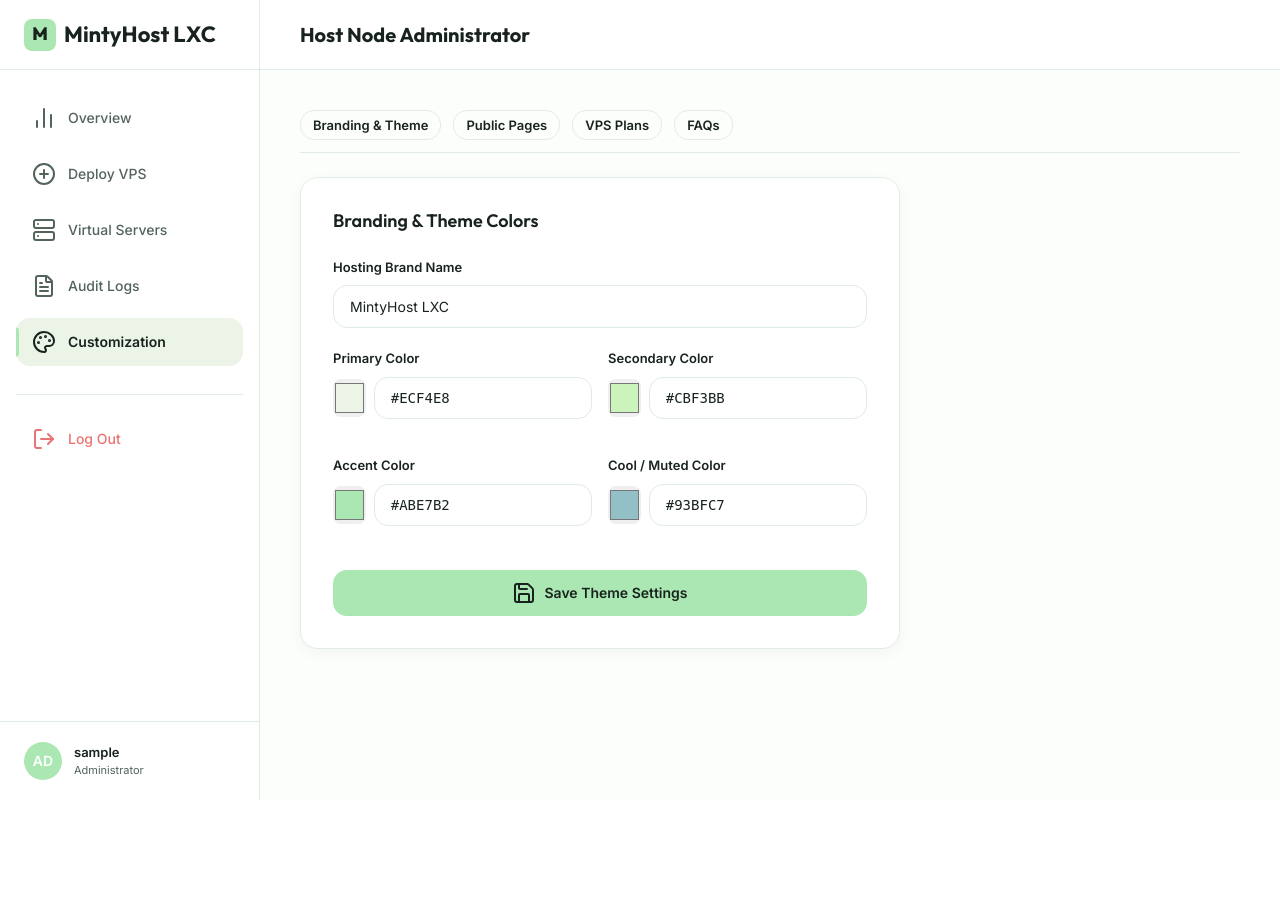
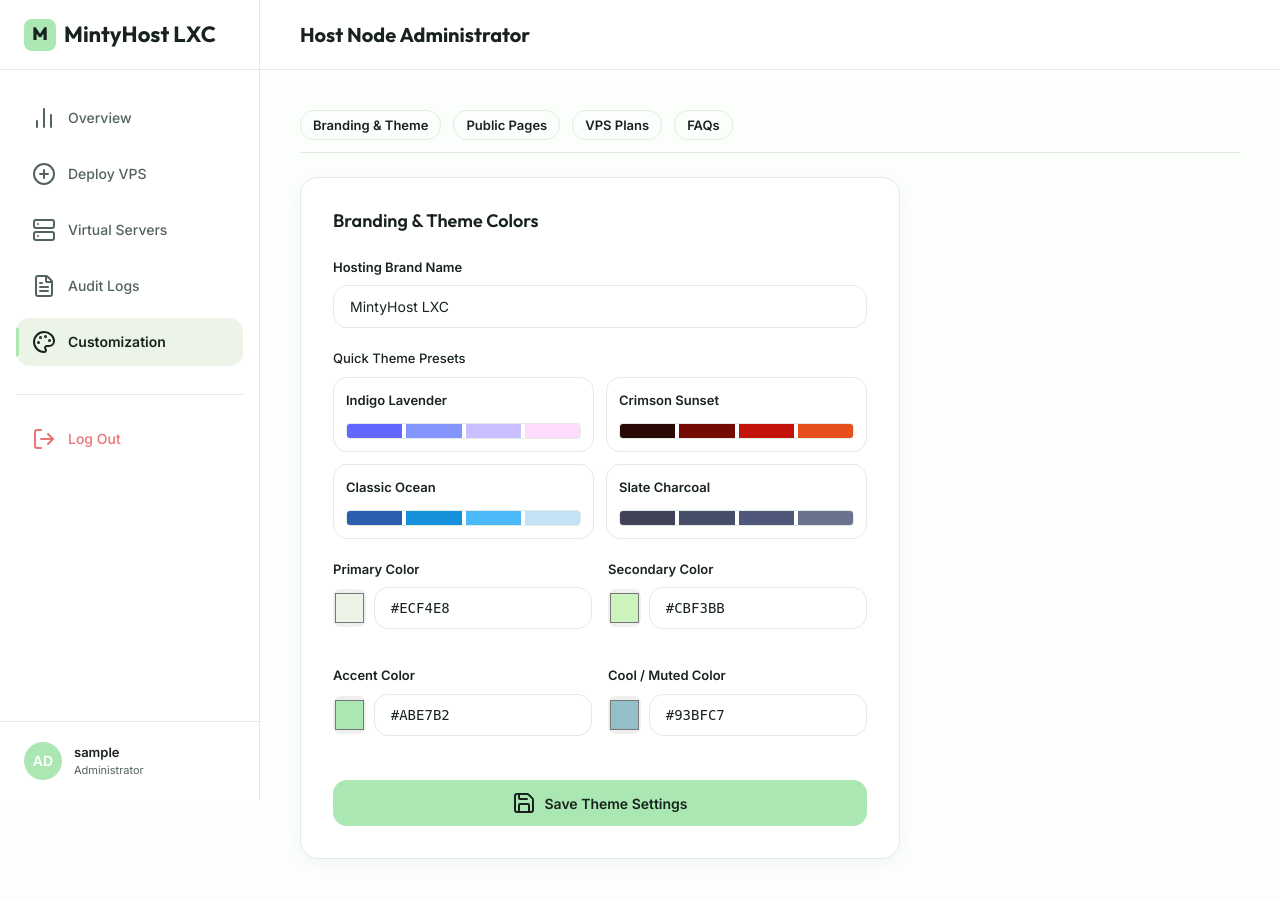
Before and after one commit to xAyan55/pilot, a Flask app: page /admin in a window 1280 px wide, after a click on "Customization". Before the commit the page ends 800 px from the top, so only its background shows below. Run offline with Flask 3, Linux system fonts and the light colour scheme; the visitor is signed in with stand-in values (Sample User, id 1); data comes from the database, SQL or seed files in the repository; data that the repository does not hold is empty.

Commit message:
Add color presets selection panel and syncing logic to admin branding settings

```diff
--- a/static/js/admin.js
+++ b/static/js/admin.js
@@ -92,6 +92,70 @@ document.addEventListener('DOMContentLoaded', () => {
       });
     }
   });
+
+  // 3b. Bind Theme Presets
+  const presetCards = document.querySelectorAll('.theme-preset-card');
+  if (presetCards.length > 0) {
+    function highlightActivePreset() {
+      const currentPrimary = document.getElementById('brandColorPrimaryText')?.value?.toUpperCase();
+      const currentSecondary = document.getElementById('brandColorSecondaryText')?.value?.toUpperCase();
+      const currentAccent = document.getElementById('brandColorAccentText')?.value?.toUpperCase();
+      const currentCool = document.getElementById('brandColorCoolText')?.value?.toUpperCase();
+
+      presetCards.forEach(card => {
+        const primary = card.getAttribute('data-primary')?.toUpperCase();
+        const secondary = card.getAttribute('data-secondary')?.toUpperCase();
+        const accent = card.getAttribute('data-accent')?.toUpperCase();
+        const cool = card.getAttribute('data-cool')?.toUpperCase();
+
+        if (currentPrimary === primary &&
+            currentSecondary === secondary &&
+            currentAccent === accent &&
+            currentCool === cool) {
+          card.classList.add('active');
+        } else {
+          card.classList.remove('active');
+        }
+      });
+    }
+
+    presetCards.forEach(card => {
+      card.addEventListener('click', () => {
+        const primary = card.getAttribute('data-primary');
+        const secondary = card.getAttribute('data-secondary');
+        const accent = card.getAttribute('data-accent');
+        const cool = card.getAttribute('data-cool');
+
+        const colorMapping = {
+          Primary: primary,
+          Secondary: secondary,
+          Accent: accent,
+          Cool: cool
+        };
+
+        for (const [name, color] of Object.entries(colorMapping)) {
+          const picker = document.getElementById(`brandColor${name}`);
+          const text = document.getElementById(`brandColor${name}Text`);
+          if (picker && text && color) {
+            picker.value = color;
+            text.value = color.toUpperCase();
+          }
+        }
+        highlightActivePreset();
+      });
+    });
+
+    // Run active highlight on page load
+    highlightActivePreset();
+
+    // Listen to changes to dynamically update preset highlight state
+    ['Primary', 'Secondary', 'Accent', 'Cool'].forEach(colorName => {
+      const picker = document.getElementById(`brandColor${colorName}`);
+      const text = document.getElementById(`brandColor${colorName}Text`);
+      if (picker) picker.addEventListener('input', highlightActivePreset);
+      if (text) text.addEventListener('input', highlightActivePreset);
+    });
+  }
 
   // Mobile Sidebar Toggle
   const dbToggle = document.querySelector('.db-menu-toggle');
--- a/templates/admin.html
+++ b/templates/admin.html
@@ -14,6 +14,32 @@
       --color-secondary: {{ settings.get('color_secondary', '#CBF3BB') }};
       --color-accent: {{ settings.get('color_accent', '#ABE7B2') }};
       --color-cool: {{ settings.get('color_cool', '#93BFC7') }};
+    }
+
+    .theme-preset-card {
+      position: relative;
+      border: 1px solid var(--color-border);
+      padding: 12px;
+      border-radius: var(--radius-md);
+      cursor: pointer;
+      display: flex;
+      flex-direction: column;
+      gap: 8px;
+      transition: var(--transition-smooth);
+      background: rgba(255, 255, 255, 0.4);
+    }
+
+    .theme-preset-card:hover {
+      transform: translateY(-2px);
+      border-color: var(--color-accent);
+      box-shadow: 0 4px 12px var(--color-shadow);
+      background: rgba(255, 255, 255, 0.8);
+    }
+
+    .theme-preset-card.active {
+      border-color: var(--color-accent);
+      background: rgba(255, 255, 255, 0.9);
+      box-shadow: 0 0 0 2px var(--color-accent);
     }
   </style>
 </head>
@@ -324,6 +350,54 @@
                   <label for="brandSiteName">Hosting Brand Name</label>
                   <input type="text" id="brandSiteName" class="form-input" value="{{ settings.get('site_name', 'MintyHost LXC') }}" required>
                 </div>
+
+                <div class="form-group" style="margin-top: 16px; margin-bottom: 20px;">
+                  <label style="display: block; margin-bottom: 8px; font-weight: 500; color: var(--color-text-main);">Quick Theme Presets</label>
+                  <div class="theme-presets-grid" style="display: grid; grid-template-columns: 1fr 1fr; gap: 12px;">
+
+                    <div class="theme-preset-card" data-primary="#6367FF" data-secondary="#8494FF" data-accent="#C9BEFF" data-cool="#FFDBFD">
+                      <div style="font-size: 13px; font-weight: 600; color: var(--color-text-main);">Indigo Lavender</div>
+                      <div style="display: flex; gap: 4px; height: 16px; border-radius: 4px; overflow: hidden; border: 1px solid var(--color-border); margin-top: 4px;">
+                        <div style="flex: 1; background-color: #6367FF;" title="Primary: #6367FF"></div>
+                        <div style="flex: 1; background-color: #8494FF;" title="Secondary: #8494FF"></div>
+                        <div style="flex: 1; background-color: #C9BEFF;" title="Accent: #C9BEFF"></div>
+                        <div style="flex: 1; background-color: #FFDBFD;" title="Cool: #FFDBFD"></div>
+                      </div>
+                    </div>
+
+                    <div class="theme-preset-card" data-primary="#280905" data-secondary="#740A03" data-accent="#C3110C" data-cool="#E6501B">
+                      <div style="font-size: 13px; font-weight: 600; color: var(--color-text-main);">Crimson Sunset</div>
+                      <div style="display: flex; gap: 4px; height: 16px; border-radius: 4px; overflow: hidden; border: 1px solid var(--color-border); margin-top: 4px;">
+                        <div style="flex: 1; background-color: #280905;" title="Primary: #280905"></div>
+                        <div style="flex: 1; background-color: #740A03;" title="Secondary: #740A03"></div>
+                        <div style="flex: 1; background-color: #C3110C;" title="Accent: #C3110C"></div>
+                        <div style="flex: 1; background-color: #E6501B;" title="Cool: #E6501B"></div>
+                      </div>
+                    </div>
+
+                    <div class="theme-preset-card" data-primary="#2C5EAD" data-secondary="#1591DC" data-accent="#4BB8FA" data-cool="#C4E2F5">
+                      <div style="font-size: 13px; font-weight: 600; color: var(--color-text-main);">Classic Ocean</div>
+                      <div style="display: flex; gap: 4px; height: 16px; border-radius: 4px; overflow: hidden; border: 1px solid var(--color-border); margin-top: 4px;">
+                        <div style="flex: 1; background-color: #2C5EAD;" title="Primary: #2C5EAD"></div>
+                        <div style="flex: 1; background-color: #1591DC;" title="Secondary: #1591DC"></div>
+                        <div style="flex: 1; background-color: #4BB8FA;" title="Accent: #4BB8FA"></div>
+                        <div style="flex: 1; background-color: #C4E2F5;" title="Cool: #C4E2F5"></div>
+                      </div>
+                    </div>
+
+                    <div class="theme-preset-card" data-primary="#404258" data-secondary="#474E68" data-accent="#50577A" data-cool="#6B728E">
+                      <div style="font-size: 13px; font-weight: 600; color: var(--color-text-main);">Slate Charcoal</div>
+                      <div style="display: flex; gap: 4px; height: 16px; border-radius: 4px; overflow: hidden; border: 1px solid var(--color-border); margin-top: 4px;">
+                        <div style="flex: 1; background-color: #404258;" title="Primary: #404258"></div>
+                        <div style="flex: 1; background-color: #474E68;" title="Secondary: #474E68"></div>
+                        <div style="flex: 1; background-color: #50577A;" title="Accent: #50577A"></div>
+                        <div style="flex: 1; background-color: #6B728E;" title="Cool: #6B728E"></div>
+                      </div>
+                    </div>
+
+                  </div>
+                </div>
+
                 <div style="display: grid; grid-template-columns: 1fr 1fr; gap: 16px; margin-top: 16px;">
                   <div class="form-group">
                     <label for="brandColorPrimary">Primary Color</label>
```
